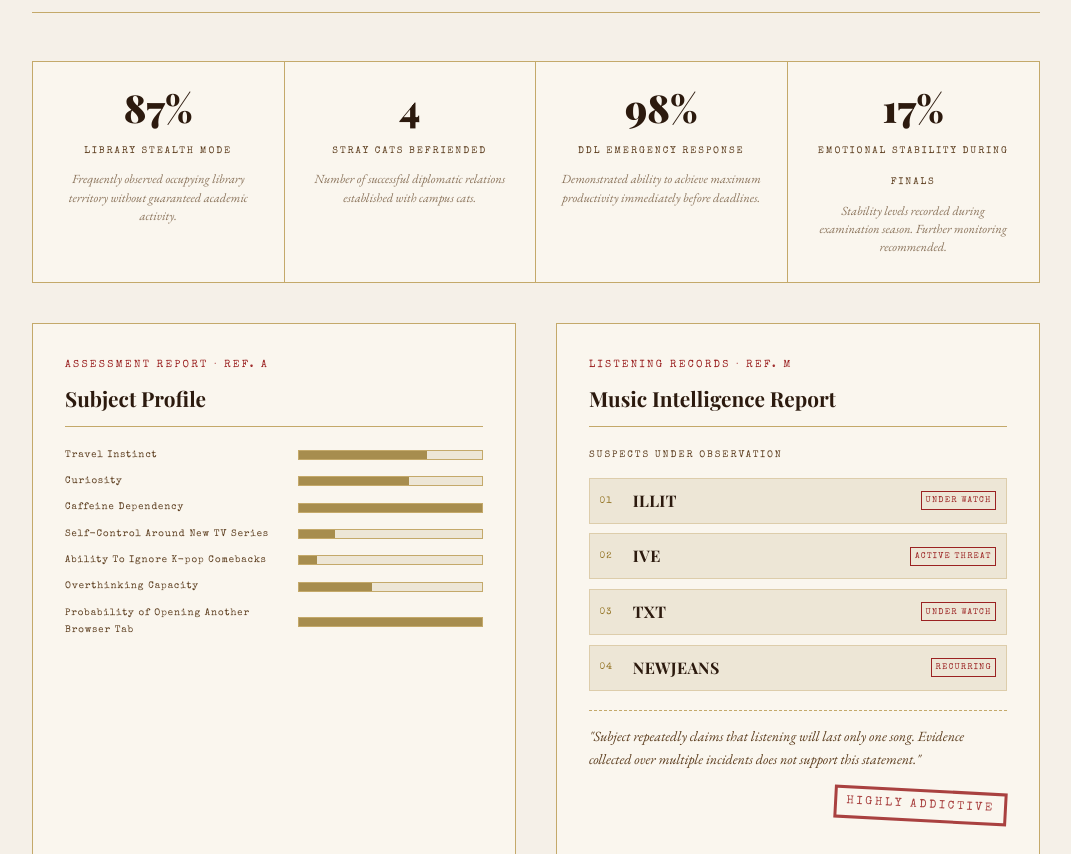
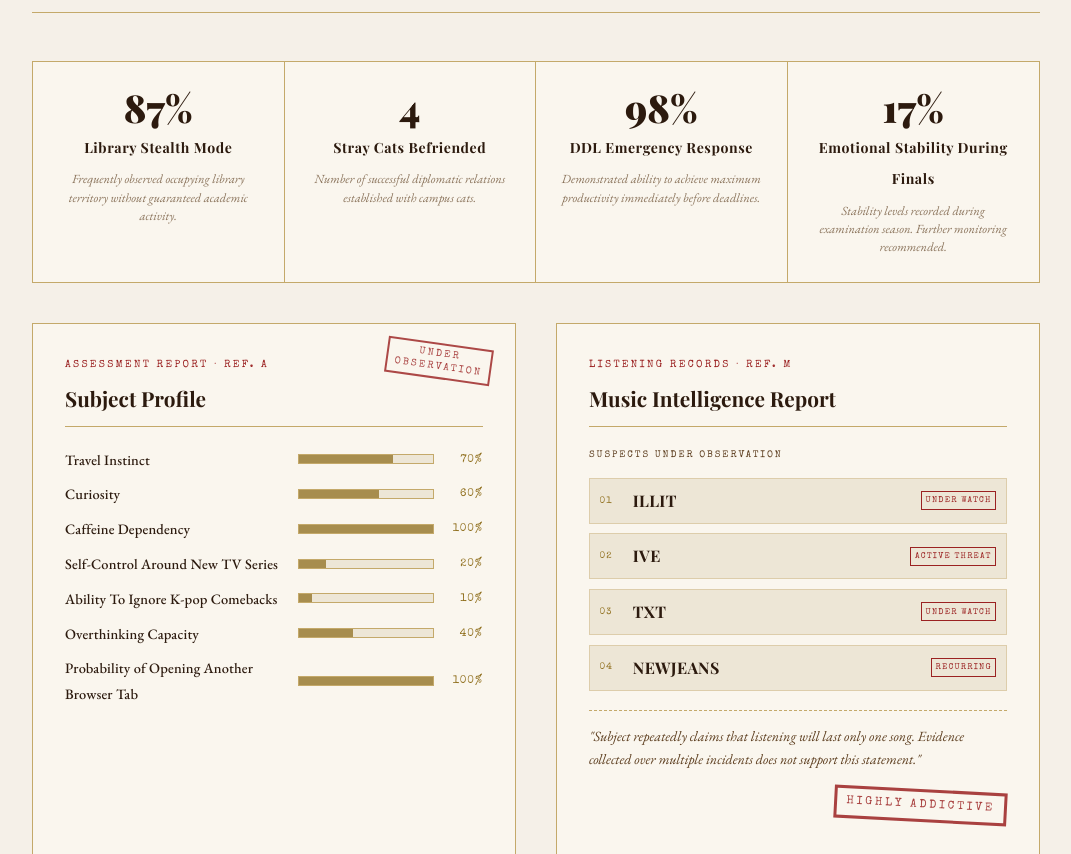
Before and after one commit to qmctp/sxy_profile, a plain HTML site: page index.html in a window 1280 px wide. Shown: the part 3240-4094 px from the top of the page, without its empty margins (104-1175 px from the left). Drawn offline with nearby package versions, Linux system fonts and the light colour scheme; a web font is replaced by a local one.

Commit message:
Update index.html

```diff
--- a/index.html
+++ b/index.html
@@ -959,6 +959,24 @@
       pointer-events: none;
     }
 
+    /* ── Subject Profile stamp ── */
+    .sp-obs-stamp {
+      position: absolute;
+      top: 1.2rem;
+      right: 1.4rem;
+      font-family: 'Special Elite', monospace;
+      font-size: 0.62rem;
+      letter-spacing: 0.22em;
+      text-align: center;
+      line-height: 1.3;
+      color: var(--stamp-red);
+      border: 2.5px solid var(--stamp-red);
+      padding: 0.3em 0.7em;
+      transform: rotate(8deg);
+      opacity: 0.82;
+      pointer-events: none;
+    }
+
     /* ══════════════════════════════
        §III — DATA VISUALIZATION
     ══════════════════════════════ */
@@ -1031,12 +1049,23 @@
     }
 
     .bar-row-label {
-      font-family: 'Special Elite', monospace;
-      font-size: 0.6rem;
-      letter-spacing: 0.1em;
-      color: var(--ink-mid);
+      font-family: 'EB Garamond', Georgia, serif;
+      font-size: 0.9rem;
+      font-weight: 500;
+      letter-spacing: 0.01em;
+      color: var(--ink);
       width: 220px;
       flex-shrink: 0;
+    }
+
+    .bar-pct {
+      font-family: 'Special Elite', monospace;
+      font-size: 0.68rem;
+      letter-spacing: 0.08em;
+      color: var(--ink-light);
+      width: 36px;
+      flex-shrink: 0;
+      text-align: right;
     }
 
     .bar-track {
@@ -1139,11 +1168,12 @@
     }
 
     .stat-label {
-      font-family: 'Special Elite', monospace;
-      font-size: 0.6rem;
-      letter-spacing: 0.2em;
-      text-transform: uppercase;
-      color: var(--ink-mid);
+      font-family: 'Playfair Display', Georgia, serif;
+      font-size: 0.88rem;
+      font-weight: 700;
+      letter-spacing: 0.04em;
+      text-transform: none;
+      color: var(--ink);
     }
 
     .stat-desc {
@@ -1594,37 +1624,45 @@
     <div class="data-grid">
 
       <!-- Chart A: Subject Profile -->
-      <div class="report-frame">
+      <div class="report-frame" style="position:relative;">
         <div class="report-frame-title">Assessment Report · Ref. A</div>
         <h3>Subject Profile</h3>
+        <div class="sp-obs-stamp">UNDER<br/>OBSERVATION</div>
         <div class="bar-stub">
           <div class="bar-row">
             <span class="bar-row-label">Travel Instinct</span>
             <div class="bar-track"><div class="bar-fill" style="width: 70%;"></div></div>
+            <span class="bar-pct">70%</span>
           </div>
           <div class="bar-row">
             <span class="bar-row-label">Curiosity</span>
             <div class="bar-track"><div class="bar-fill" style="width: 60%;"></div></div>
+            <span class="bar-pct">60%</span>
           </div>
           <div class="bar-row">
             <span class="bar-row-label">Caffeine Dependency</span>
             <div class="bar-track"><div class="bar-fill" style="width: 100%;"></div></div>
+            <span class="bar-pct">100%</span>
           </div>
           <div class="bar-row">
             <span class="bar-row-label">Self-Control Around New TV Series</span>
             <div class="bar-track"><div class="bar-fill" style="width: 20%;"></div></div>
+            <span class="bar-pct">20%</span>
           </div>
           <div class="bar-row">
             <span class="bar-row-label">Ability To Ignore K-pop Comebacks</span>
             <div class="bar-track"><div class="bar-fill" style="width: 10%;"></div></div>
+            <span class="bar-pct">10%</span>
           </div>
           <div class="bar-row">
             <span class="bar-row-label">Overthinking Capacity</span>
             <div class="bar-track"><div class="bar-fill" style="width: 40%;"></div></div>
+            <span class="bar-pct">40%</span>
           </div>
           <div class="bar-row">
             <span class="bar-row-label">Probability of Opening Another Browser Tab</span>
             <div class="bar-track"><div class="bar-fill" style="width: 100%;"></div></div>
+            <span class="bar-pct">100%</span>
           </div>
         </div>
       </div>
```
